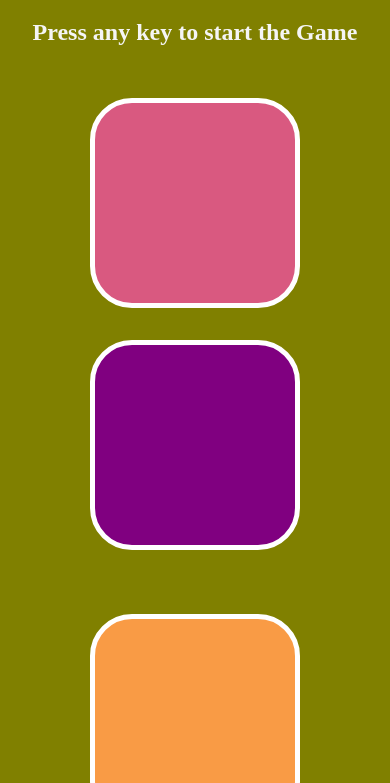
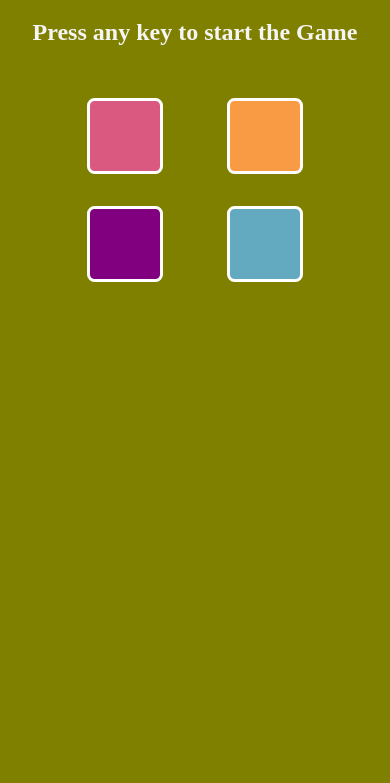
Before and after one commit to smovies005/Simon-says-Game, a plain HTML site: page index.html in a window 390 px wide. Shown: the part 61-844 px from the top of the page. Drawn offline with Linux system fonts and the light colour scheme.

Commit message:
Add files via upload

```diff
--- a/style.css
+++ b/style.css
@@ -37,9 +37,7 @@ body {
     }
     .container {
         display: flex;
-        flex-direction: row;
         align-items: center;
-        flex-wrap: wrap;
     }
 }
 
@@ -47,7 +45,6 @@ body {
 @media screen and (max-width: 600px) {
     body {
         background-color: olive;
-
     }
     .container {
         display: flex;
@@ -55,4 +52,11 @@ body {
         align-items: center;
         flex-wrap: wrap;
     }
+    .btn {
+        width: 70px;
+        height: 70px;
+        border-radius: 10%;
+        border: 3px solid white;
+        margin: 2rem ;
+    }
 }
```
